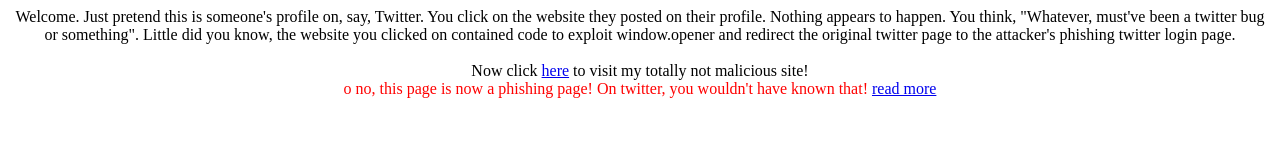
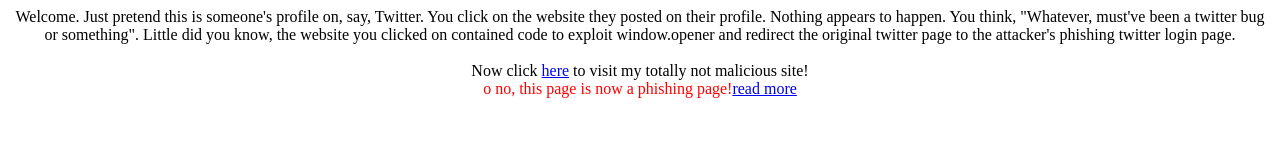
Before and after one commit to Arinerron/window.opener, a plain HTML site: page phish.html in a window 1280 px wide. Drawn offline with Linux system fonts and the light colour scheme.

Commit message:
Update phish.html

```diff
--- a/phish.html
+++ b/phish.html
@@ -6,7 +6,7 @@
         <center>
             Welcome. Just pretend this is someone's profile on, say, Twitter. You click on the website they posted on their profile. Nothing appears to happen. You think, "Whatever, must've been a twitter bug or something". Little did you know, the website you clicked on contained code to exploit window.opener and redirect the original twitter page to the attacker's phishing twitter login page.<br><br>
             Now click <a href="nice.html" target="_blank">here</a> to visit my totally not malicious site!<br>
-            <font color="red">o no, this page is now a phishing page! On twitter, you wouldn't have known that! <a href="https://chaoswebs.net/blog/exploiting-window.opener.html">read more</a></font>
+            <font color="red">o no, this page is now a phishing page!<a href="https://chaoswebs.net/blog/exploiting-window.opener.html">read more</a></font>
         </center>
     </body>
 </html>
```
